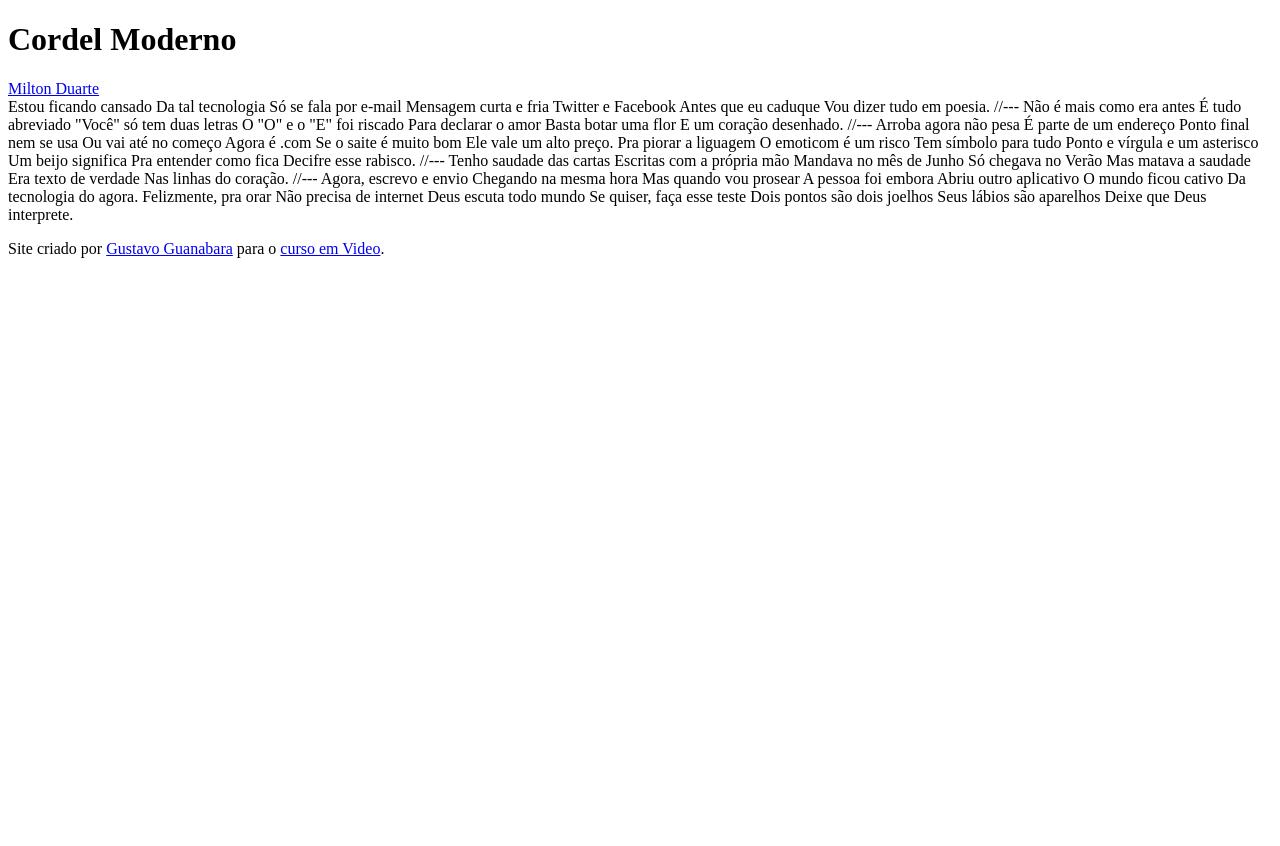
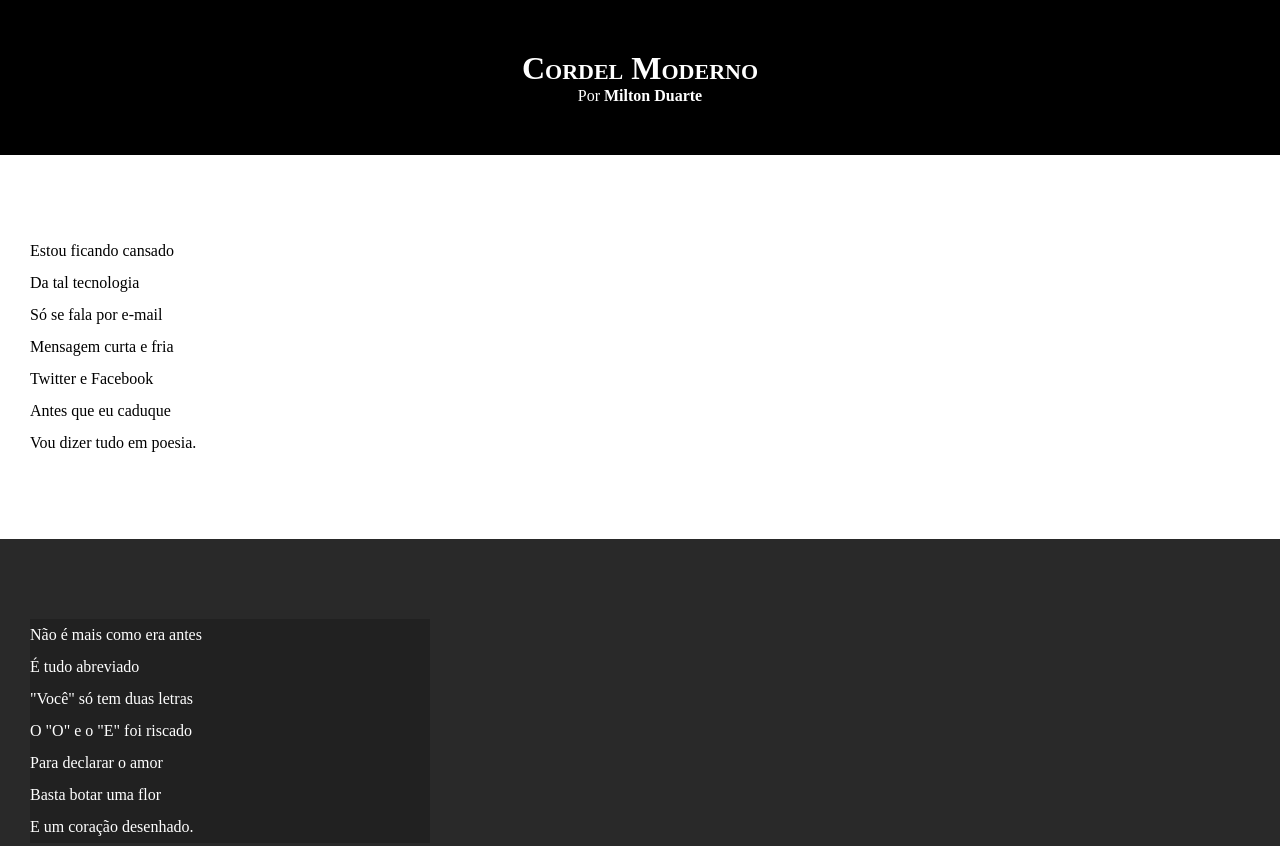
Before and after one commit to jecler-dev/html-css, a plain HTML site: page Desafios/012/index.html in a window 1280 px wide. Shown: the top 846 px of the page. Before the commit the page ends 800 px from the top, so only its background shows below. Drawn offline with Linux system fonts and the light colour scheme.

Commit message:
Estilo - texto

```diff
--- /dev/null
+++ b/Desafios/012/estilo/style.css
@@ -0,0 +1,66 @@
+@charset "UTF8";
+
+
+*{
+    margin: 0px;
+    padding: 0px;
+}
+
+html, body {
+    min-height: 100vh;
+    background-color: darkgrey;
+}
+
+header {
+    background-color: black;
+    color: white;
+    text-align: center;
+}
+
+header > h1 {
+    padding-top: 50px;
+    font-variant: small-caps;
+}
+
+header > p {
+    padding-bottom: 50px;
+}
+
+header a, footer a {
+    color: white;
+    text-decoration: none;
+    font-weight: bolder;
+}
+
+header a:hover, footer a:hover {
+    text-decoration: underline;
+}
+
+section {
+    padding-top:10vh;
+    padding-bottom: 10vh;
+    line-height: 2em;
+    padding-left: 30px;
+}
+
+section.normal {
+    background-color: white;
+    color: black;
+}
+
+section.imagem {
+    background-color: rgb(41, 41, 41);
+    color: white;
+}
+
+section.imagem > p {
+    width: 400px;
+    background-color: rgba(0, 0, 0, 0.192);
+}
+
+footer {
+    background-color: black;
+    color:white;
+    text-align: center;
+    padding: 10px;
+}
--- a/Desafios/012/index.html
+++ b/Desafios/012/index.html
@@ -4,83 +4,101 @@
     <meta charset="UTF-8">
     <meta name="viewport" content="width=device-width, initial-scale=1.0">
     <title> Coredel Moderno</title>
-    <style>
-
-    </style>
+    <link rel="stylesheet" href="estilo/style.css">
 </head>
 <body>
     <Main></Main>
     <header>
         <h1>Cordel Moderno</h1>
-        <a href="https://www.recantodasletras.com.br/poesias/3186743]" target="">Milton Duarte</a>
+
+        <p>
+            Por
+            <a href="https://www.recantodasletras.com.br/poesias/3186743]" target="">Milton Duarte</a>
+        </p>
 
         </header>
+            <section class="normal">
+             <p>
+                Estou ficando cansado <br>
+                Da tal tecnologia <br>
+                Só se fala por e-mail <br>
+                Mensagem curta e fria <br>
+                Twitter e Facebook <br>
+                Antes que eu caduque <br>
+                Vou dizer tudo em poesia. <br>
+              </p>
+            </section>
 
-    Estou ficando cansado
-    Da tal tecnologia
-    Só se fala por e-mail
-    Mensagem curta e fria
-    Twitter e Facebook
-    Antes que eu caduque
-    Vou dizer tudo em poesia.
+            <section class="imagem">
+              <p>
+                Não é mais como era antes <br>
+                É tudo abreviado <br>
+                "Você" só tem duas letras <br>
+                O "O" e o "E" foi riscado <br>
+                Para declarar o amor <br>
+                Basta botar uma flor <br>
+                E um coração desenhado. <br>
+             </p>
+            </section>
 
-    //---
 
-    Não é mais como era antes
-    É tudo abreviado
-    "Você" só tem duas letras
-    O "O" e o "E" foi riscado
-    Para declarar o amor
-    Basta botar uma flor
-    E um coração desenhado.
 
-    //---
+            <section class="normal">
+              <p>
+                Arroba agora não pesa <br>
+                É parte de um endereço <br>
+                Ponto final nem se usa <br>
+                Ou vai até no começo <br>
+                Agora é .com <br>
+                Se o saite é muito bom <br>
+                Ele vale um alto preço. <br>
+                Pra piorar a liguagem <br>
+                O emoticom é um risco <br>
+                Tem símbolo para tudo <br>
+                Ponto e vírgula e um asteri <br>sco
+                Um beijo significa <br>
+                Pra entender como fica <br>
+                Decifre esse rabisco. <br>
+             </p>
+            </section>
 
-    Arroba agora não pesa
-    É parte de um endereço
-    Ponto final nem se usa
-    Ou vai até no começo
-    Agora é .com
-    Se o saite é muito bom
-    Ele vale um alto preço.
+            <section class="imagem">
+            <p>
+                Tenho saudade das cartas <br>
+                Escritas com a própria mão <br>
+                Mandava no mês de Junho <br>
+                Só chegava no Verão <br>
+                Mas matava a saudade <br>
+                Era texto de verdade <br>
+                Nas linhas do coração. <br>
+            </p>
+            </section>
 
-    Pra piorar a liguagem
-    O emoticom é um risco
-    Tem símbolo para tudo
-    Ponto e vírgula e um asterisco
-    Um beijo significa
-    Pra entender como fica
-    Decifre esse rabisco.
+        <section class="normal">
+              <p>
+                Agora, escrevo e envio <br>
+                Chegando na mesma hora <br>
+                Mas quando vou prosear <br>
+                A pessoa foi embora <br>
+                Abriu outro aplicativo <br>
+                O mundo ficou cativo <br>
+                Da tecnologia do agora. <br>
+             </p>
+        </section>
 
-    //---
-
-    Tenho saudade das cartas
-    Escritas com a própria mão
-    Mandava no mês de Junho
-    Só chegava no Verão
-    Mas matava a saudade
-    Era texto de verdade
-    Nas linhas do coração.
-
-    //---
-
-    Agora, escrevo e envio
-    Chegando na mesma hora
-    Mas quando vou prosear
-    A pessoa foi embora
-    Abriu outro aplicativo
-    O mundo ficou cativo
-    Da tecnologia do agora.
-
-    Felizmente, pra orar
-    Não precisa de internet
-    Deus escuta todo mundo
-    Se quiser, faça esse teste
-    Dois pontos são dois joelhos
-    Seus lábios são aparelhos
-    Deixe que Deus interprete.
-    <Footer>
-        <P>Site criado por <a href="https://gustavoguanabara.github.io/" target="_blank">Gustavo Guanabara</a> para o <a href="https://www.cursoemvideo.com.br" target="_blank">curso em Video</a>.</P>
+        <section class="imagem">
+            <p>
+                Felizmente, pra orar <br>
+                Não precisa de internet <br>
+                Deus escuta todo mundo <br>
+                Se quiser, faça esse teste <br>
+                Dois pontos são dois joelho <br>
+                Seus lábios são aparelhos <br>
+                Deixe que Deus interprete. <br>
+            </p>
+        </section>
+        <Footer>
+        <P>Site criado por <a href="https://gustavoguanabara.github.io/" target="_blank">Gustavo Guanabara</a> para o <a href="https://www.cursoemvideo.com/" target="_blank">curso em Video</a>.</P>
     </Footer>
 </body>
 </html>
```
